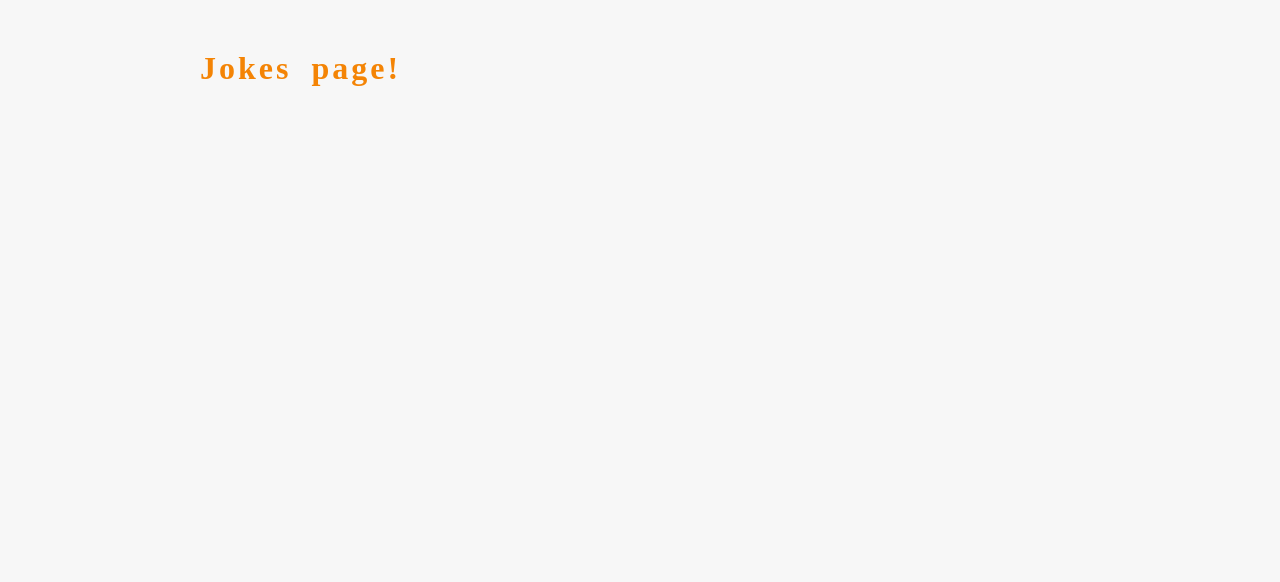
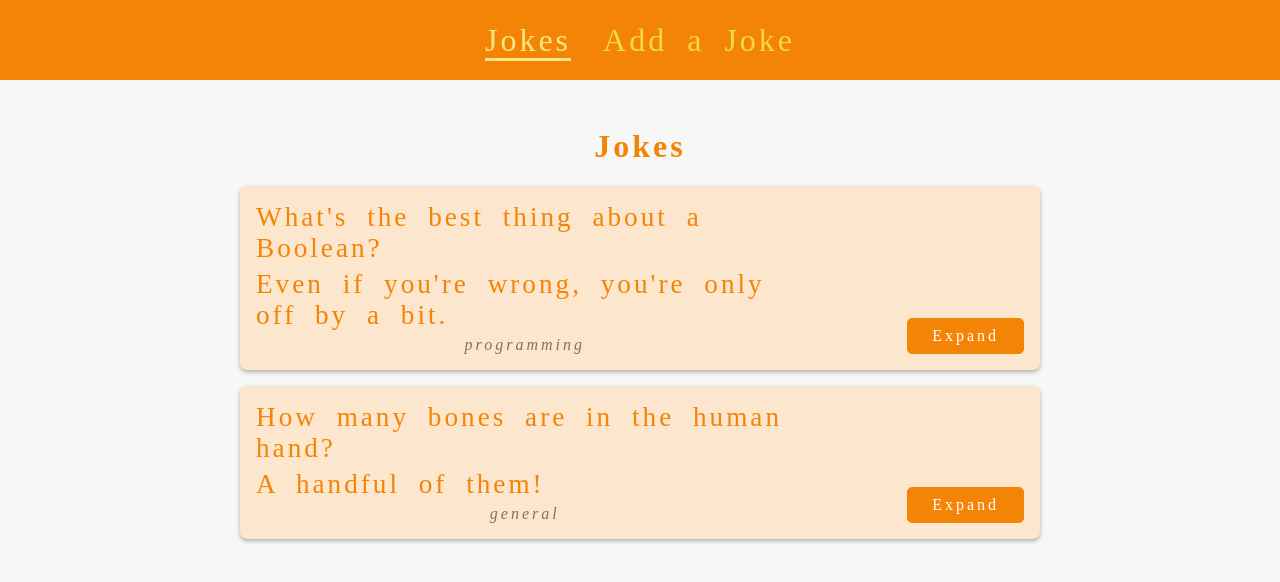
Before and after one commit to Waldemar-00/react_router, a React (Create React App) app: page /jokes in a window 1280 px wide. Shown: the top 582 px of the page. Built offline with nearby package versions, Linux system fonts and the light colour scheme; a web font is replaced by a local one.

Commit message:
I added jokes to the page.

```diff
--- a/src/AppJokes.js
+++ b/src/AppJokes.js
@@ -2,8 +2,10 @@ import { Route, Switch, Redirect } from 'react-router-dom'
 import Jokes from './components/pages/jokes/Jokes'
 import Details from './components/pages/jokes/Details'
 import Add from './components/pages/jokes/Add'
+import Layout from './components/layout/Layout'
 const AppJokes = () => {
   return (
+      <Layout>
         <Switch>
           <Route path='/' exact>
             <Redirect to='/jokes'/>
@@ -18,6 +20,7 @@ const AppJokes = () => {
             <Add/>
           </Route>
         </Switch>
+      </Layout>
   )
 }
 export default AppJokes
--- a/src/components/jokes/JokeItem.js
+++ b/src/components/jokes/JokeItem.js
@@ -1,15 +1,16 @@
 import styles from './JokeItem.module.css'
-
-const JokeItem = (props) => {
+import { Link } from 'react-router-dom'
+const JokeItem = ({id, type, setup, punchline}) => {
   return (
-    <li className={styles.item}>
+    <li className={styles.item} id={id}>
       <figure>
         <blockquote>
-          <p>{props.text}</p>
+          <p>{setup}</p>
+          <p>{punchline}</p>
         </blockquote>
-        <figcaption>{props.topic}</figcaption>
+        <figcaption>{type}</figcaption>
       </figure>
-      <a className='btn'>Expand</a>
+      <Link to='' className='btn'>Expand</Link>
     </li>
   )
 }
--- a/src/components/jokes/JokeList.js
+++ b/src/components/jokes/JokeList.js
@@ -1,22 +1,19 @@
-import { Fragment } from 'react'
-
 import JokeItem from './JokeItem'
 import styles from './JokeList.module.css'
 
-const JokeList = (props) => {
+const JokeList = ({ jokes }) => {
   return (
-    <Fragment>
       <ul className={styles.list}>
-        {props.jokes.map((joke) => (
+        {jokes.map((joke) => (
           <JokeItem
             key={joke.id}
             id={joke.id}
-            topic={joke.topic}
-            text={joke.text}
+            type={joke.type}
+            setup={joke.setup}
+            punchline={joke.punchline}
           />
         ))}
       </ul>
-    </Fragment>
   )
 }
 
--- a/src/components/layout/Header.js
+++ b/src/components/layout/Header.js
@@ -1,15 +1,15 @@
 import styles from './Header.module.css'
-
+import { NavLink } from 'react-router-dom'
 const Header = () => {
   return (
     <header className={styles.header}>
       <nav className={styles.nav}>
         <ul>
           <li>
-            <a href='/'>Jokes</a>
+            <NavLink activeClassName={styles.active} to='/jokes'>Jokes</NavLink>
           </li>
           <li>
-            <a href='/'>Add a Joke</a>
+            <NavLink activeClassName={styles.active} to='/jokes-add'>Add a Joke</NavLink>
           </li>
         </ul>
       </nav>
--- a/src/components/layout/Layout.js
+++ b/src/components/layout/Layout.js
@@ -2,7 +2,7 @@ import { Fragment } from 'react'
 import Header from './Header'
 import styles from './Layout.module.css'
 
-const Layout = () => {
+const Layout = (props) => {
   return (
     <Fragment>
       <Header />
--- a/src/components/pages/jokes/Jokes.js
+++ b/src/components/pages/jokes/Jokes.js
@@ -1,7 +1,10 @@
+import { objectWithjokes } from './data-jokes'
+import JokeList from '../../jokes/JokeList'
 const Jokes = () => {
   return (
     <>
-      <h1>Jokes page!</h1>
+      <h1>Jokes</h1>
+      <JokeList jokes={ objectWithjokes }/>
     </>
   )
 }
--- /dev/null
+++ b/src/components/pages/jokes/data-jokes.js
@@ -0,0 +1,14 @@
+export const objectWithjokes = [
+  {
+    id: 'p1',
+    type: "programming",
+    setup: "What's the best thing about a Boolean?",
+    punchline: "Even if you're wrong, you're only off by a bit."
+  },
+  {
+    id: 'g1',
+    type: "general",
+    setup: "How many bones are in the human hand?",
+    punchline: "A handful of them!"
+  },
+]
--- a/src/index.css
+++ b/src/index.css
@@ -6,7 +6,7 @@
 
 body {
   font-family: 'Rakkas', cursive;
-  margin: 50px 200px;
+  margin: 0;
   background-color: #f7f7f7;
   letter-spacing: 3px;
   word-spacing: 9px;
```
Lines whose indentation alone changed are shown as unchanged.
